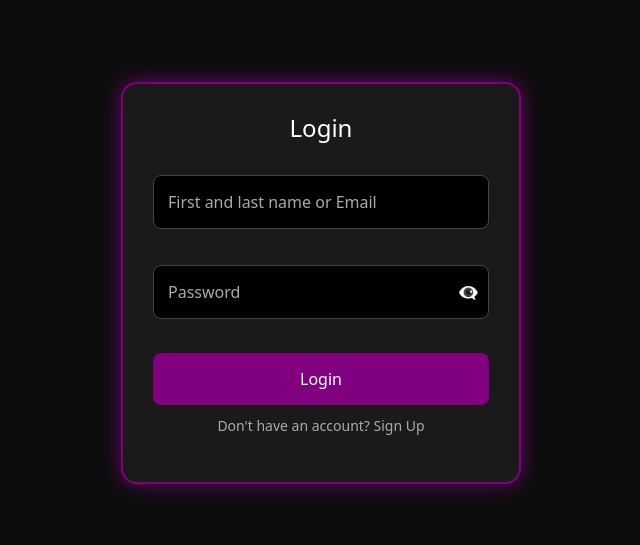
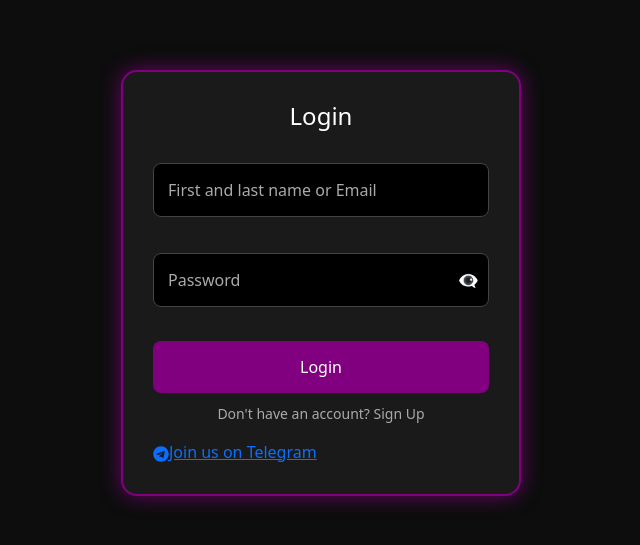
Before and after one commit to gideon650/crypto-frontend-app, a React (Create React App) app: page /#/ in a window 1280 px wide. Shown: the part 117-662 px from the top of the page, without its empty margins (319-959 px from the left). Built offline with nearby package versions, Linux system fonts and the light colour scheme.

Commit message:
Update Auth.js

```diff
--- a/src/pages/Auth.js
+++ b/src/pages/Auth.js
@@ -1,4 +1,5 @@
 import React, { useState } from "react";
+import { FaTelegram } from "react-icons/fa";
 import { useNavigate } from "react-router-dom";
 import "./Auth.css";
 
@@ -188,6 +189,15 @@ const Auth = () => {
             ? "Don't have an account? Sign Up"
             : "Already have an account? Login"}
         </p>
+        <a
+          href="https://t.me/Swapview"
+          target="_blank"
+          rel="noopener noreferrer"
+          className="telegram-link"
+        >
+          <FaTelegram className="telegram-icon" />
+          Join us on Telegram
+        </a>
       </div>
     </div>
   );
```
